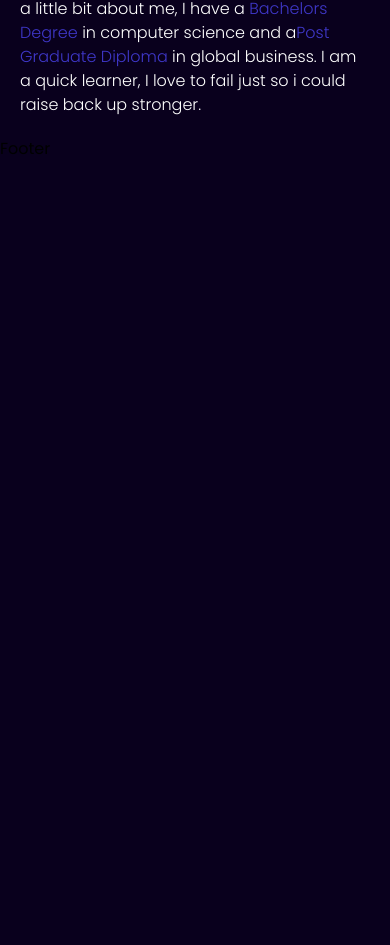
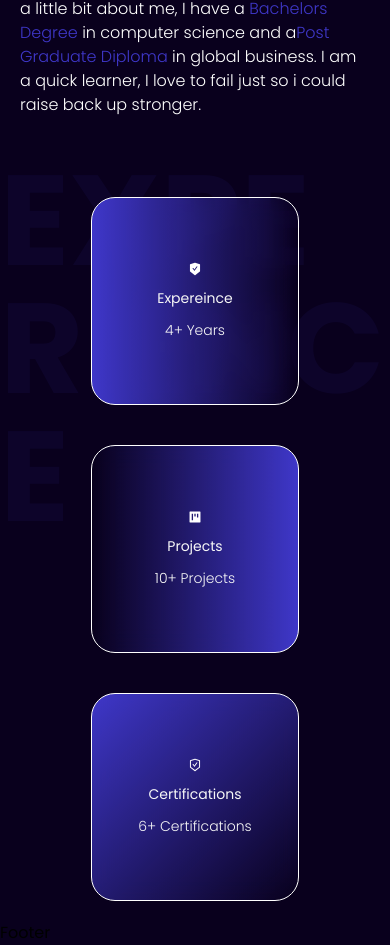
Before and after one commit to S550Stang/portfoliov3, a React (Create React App) app: page / in a window 390 px wide. Shown: the part 1017-1962 px from the top of the page. Before the commit the page ends 1178 px from the top, so only its background shows below. Built offline with nearby package versions, Linux system fonts and the light colour scheme.

Commit message:
create a fully responsive experience section

```diff
--- a/package.json
+++ b/package.json
@@ -10,6 +10,7 @@
     "react": "^18.2.0",
     "react-dom": "^18.2.0",
     "react-icons": "^4.4.0",
+    "react-intersection-observer": "^9.3.4",
     "react-scripts": "5.0.1",
     "web-vitals": "^2.1.4"
   },
--- a/src/components/Body/Body.js
+++ b/src/components/Body/Body.js
@@ -1,5 +1,6 @@
 import { Heading } from "./bodyComponent/Heading";
 import { AboutSection } from "./bodyComponent/AboutSection";
+import { ExperienceSection } from "./bodyComponent/ExperienceSection";
 
 export const Body = () => {
   return (
@@ -7,6 +8,7 @@ export const Body = () => {
       <div id="Home" className="w-screen h-44"></div>
       <Heading />
       <AboutSection />
+      <ExperienceSection />
     </div>
   );
 };
--- /dev/null
+++ b/src/components/Body/bodyComponent/ExperienceSection.jsx
@@ -0,0 +1,47 @@
+import React from "react";
+import { AiFillSafetyCertificate } from "react-icons/ai";
+import { AiFillProject } from "react-icons/ai";
+import { AiOutlineSafetyCertificate } from "react-icons/ai";
+
+export const ExperienceSection = () => {
+  return (
+    <div className="container mx-auto p-5 relative ">
+      <p
+        className="absolute left-0 text-[#3F37C9]/40  font-bold break-all -z-10 text-[#3F37C9] opacity-20   text-9xl
+         md:text-[200px] lg:text-[250px] xl:text-[320px] 2xl:text-[400px]"
+      >
+        EXPERIENCE
+      </p>
+      <div className="lg:grid lg:grid-cols-2 gap-10 xl:gap-20 2xl:space-x-54 mt-10 md:mt-20 px-2 ">
+        {/** All Experience Components Here */}
+        {/** Experience Component Here */}
+        <div className="flex justify-center items-center font-Lato mb-10 ">
+          <div className=" w-52 sm:w-72 lg:w-72 xl:w-80 2xl:w-[700px] h-52 2xl:h-[400px] rounded-3xl flex flex-col justify-center items-center bg-gradient-to-r from-[#3F37C9]  to-transparent bg-opacity-40  backdrop-blur-md  border border-white text-sm 2xl:text-2xl    gap-3 sm:gap-5">
+            <AiFillSafetyCertificate className="headerTitle text-white" />
+            <p className="text-[#f7f7f7]">Expereince</p>
+            <p className="text-[#f7f7f7] font-light">4+ Years</p>
+          </div>
+        </div>
+        {/** Project Component Here */}
+        <div className="flex justify-center items-center font-Lato mb-10">
+          <div className=" w-52 sm:w-72 lg:w-72 xl:w-80 2xl:w-[700px] h-52 2xl:h-[400px] rounded-3xl flex flex-col justify-center items-center bg-gradient-to-l from-[#3F37C9]  to-transparent bg-opacity-40  backdrop-blur-md  border border-white text-sm 2xl:text-2xl     gap-3 sm:gap-5">
+            <AiFillProject className="headerTitle text-white" />
+            <p className="text-[#f7f7f7]">Projects</p>
+            <p className="text-[#f7f7f7] font-light">10+ Projects</p>
+          </div>
+        </div>
+        {/** Certfications Component Here */}
+        <div className="flex justify-center items-center font-Lato  lg:grid lg:col-span-2 ">
+          <div
+            className=" w-52 sm:w-72 lg:w-72 xl:w-80 2xl:w-[700px] h-52 2xl:h-[400px] rounded-3xl flex flex-col justify-center items-center text-sm 2xl:text-2xl
+              bg-gradient-to-br from-[#3F37C9]  to-transparent bg-opacity-40  backdrop-blur-md   border border-white gap-3 sm:gap-5 "
+          >
+            <AiOutlineSafetyCertificate className="headerTitle text-white" />
+            <p className="text-[#f7f7f7]">Certifications</p>
+            <p className="text-[#f7f7f7] font-light">6+ Certifications</p>
+          </div>
+        </div>
+      </div>
+    </div>
+  );
+};
```
Also changed, not shown: 1 other file (tests, documents, lock files or other folders).
